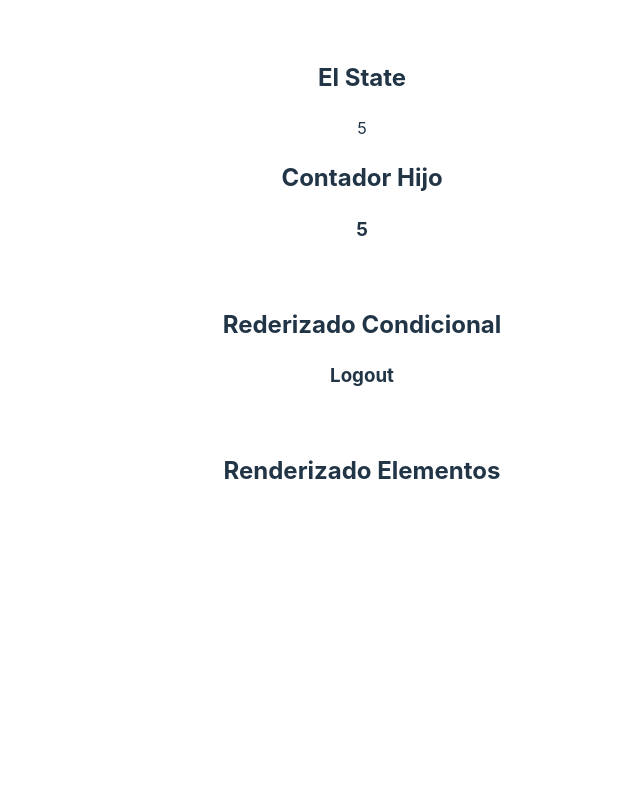
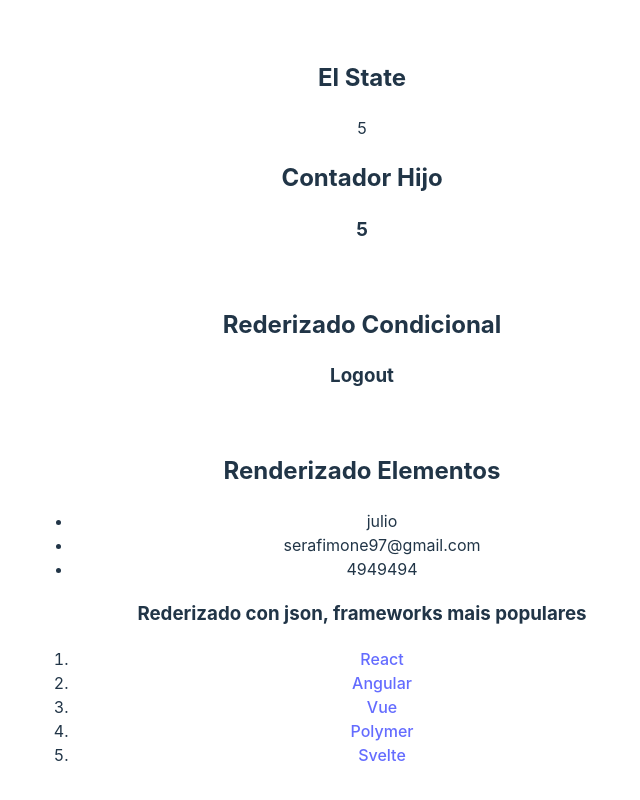
Before and after one commit to JulioSeraf/React-Curso, a React (Vite) app in the folder React-Curso/: page / in a window 1280 px wide. Shown: the part 768-1568 px from the top of the page, without its empty margins (278-918 px from the left). Before the commit the page ends 1309 px from the top, so only its background shows below. Built offline with nearby package versions, Linux system fonts and the light colour scheme.

Commit message:
Renderizacion de Elementos

```diff
--- a/React-Curso/src/componentes/RenderizadoElementos.jsx
+++ b/React-Curso/src/componentes/RenderizadoElementos.jsx
@@ -1,5 +1,16 @@
 import React,{Component} from "react";
+import data from "../helpers/RenderizadoElementos.json";
 
+console.log(data)
+
+function ElementoLista(props){
+    return(
+        <li>
+         <a target="_blank" href={props.el.web}>{props.el.name}</a>
+        </li>
+    )
+
+}
 export default class RederizadoElementos extends Component{
     constructor(props){
         super(props);
@@ -11,7 +22,11 @@ export default class RederizadoElementos extends Component{
     render(){
         return <div>
             <h2>Renderizado Elementos</h2>
-            <ul>{this.state.persona.map((el)=>{<li>{el}</li>})}</ul>
+            <ul>{this.state.persona.map((el, index)=> <li key={index}>{el}</li>)}</ul>
+            <h3>Rederizado con json, frameworks mais populares</h3>
+            <ol>
+                {data.frameworks.map((el) => <ElementoLista key={el.id} el={el}/>)}
+            </ol>
         </div>
     }
-}
+};
--- /dev/null
+++ b/React-Curso/src/helpers/RenderizadoElementos.json
@@ -0,0 +1,29 @@
+{
+    "frameworks" :[
+        {
+            "id":1,
+            "name":"React",
+            "web": "https://reactjs.org"
+        },
+        {
+            "id":2,
+            "name":"Angular",
+            "web": "https://angular.io"
+        },
+        {
+            "id":3,
+            "name":"Vue",
+            "web": "https://vuejs.org"
+        },
+        {
+            "id":4,
+            "name":"Polymer",
+            "web": "https://polymer-library.polymer-project.org/"
+        },
+        {
+            "id":5,
+            "name":"Svelte",
+            "web": "https://svelte.dev"
+        }
+    ]
+}
```
